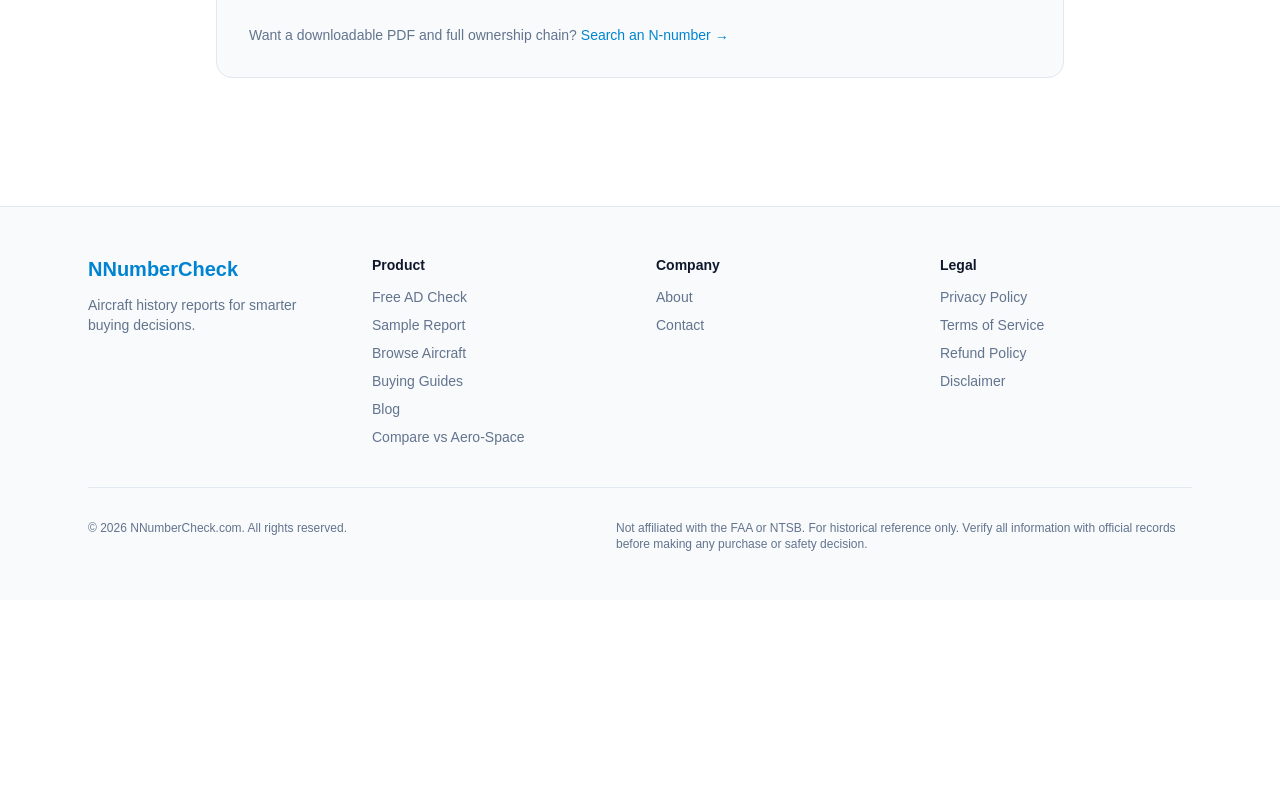
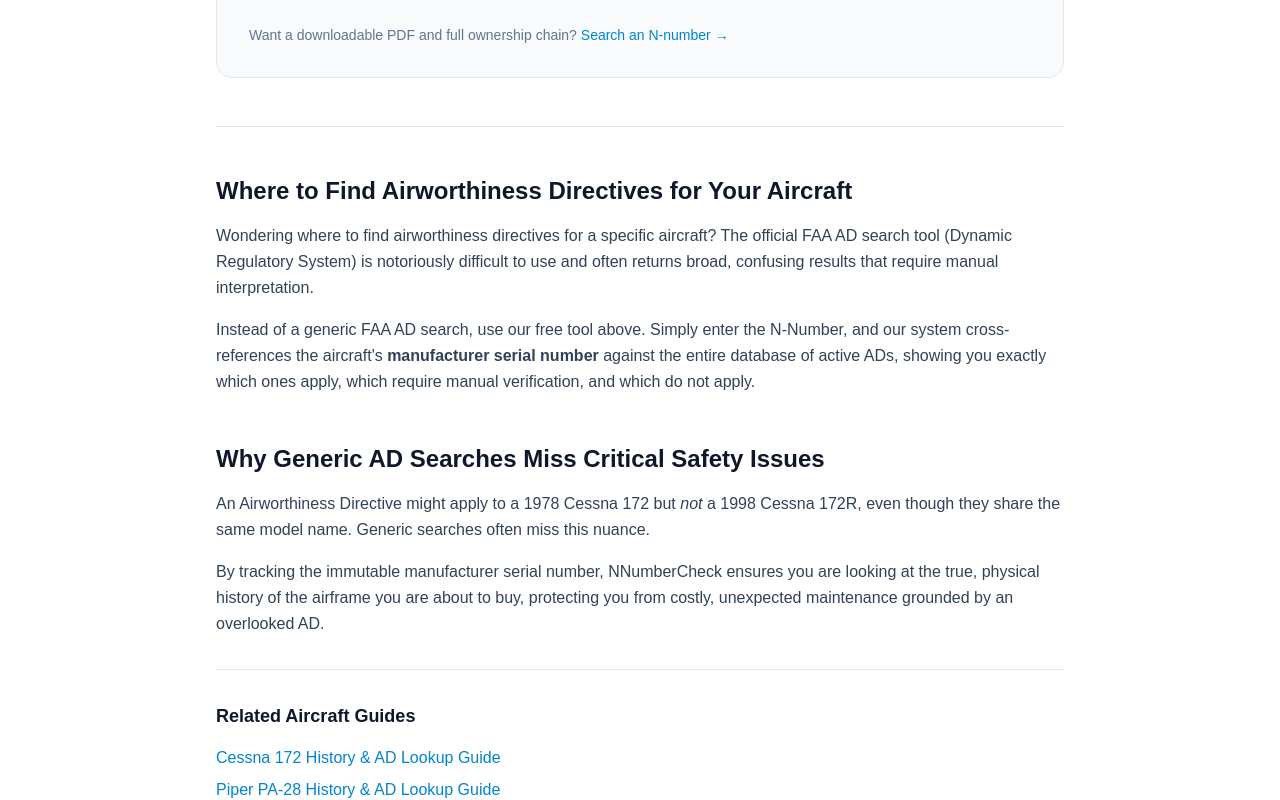
Before and after one commit to devsecsuite-rgb/nnumbercheck-v2, a Next.js app: page /ad-check in a window 1280 px wide. Shown: the part 1140-1940 px from the top of the page. Before the commit the page ends 1740 px from the top, so only its background shows below. Built offline with nearby package versions, Linux system fonts and the light colour scheme; no server answers.

Commit message:
feat: add fan-out SEO content to /ad-check page

```diff
--- a/app/ad-check/page.tsx
+++ b/app/ad-check/page.tsx
@@ -16,7 +16,7 @@ export default function AdCheckPage() {
   return (
     <div className="min-h-screen bg-white">
 
-     <section className="bg-gradient-to-b from-sky-50 to-white border-b border-slate-200">
+      <section className="bg-gradient-to-b from-sky-50 to-white border-b border-slate-200">
         <div className="max-w-4xl mx-auto px-6 py-20 text-center">
           <h1 className="text-4xl md:text-5xl font-bold text-slate-900">
             Free AD Applicability Check
@@ -105,12 +105,42 @@ export default function AdCheckPage() {
             <li>✓ Links to official Federal Register documents</li>
             <li>✓ Free — no signup required</li>
           </ul>
-                   <p className="mt-6 text-sm text-slate-500">
+          <p className="mt-6 text-sm text-slate-500">
             Want a downloadable PDF and full ownership chain?{' '}
-            <Link href="/" className="text-sky-600 hover:underline">
+            <Link href="/" className="text-sky-600 hover:underline font-medium">
               Search an N-number →
             </Link>
           </p>
+        </div>
+
+        {/* ============================================================ */}
+        {/* PHASE 2 UPGRADE: Fan-Out SEO Content for "where to find ADs" */}
+        {/* ============================================================ */}
+        <div className="border-t border-slate-200 mt-12 pt-12">
+          <h2 className="text-2xl font-bold text-slate-900 mb-4">Where to Find Airworthiness Directives for Your Aircraft</h2>
+          <p className="text-slate-700 leading-relaxed mb-4">
+            Wondering where to find airworthiness directives for a specific aircraft? The official FAA AD search tool (Dynamic Regulatory System) is notoriously difficult to use and often returns broad, confusing results that require manual interpretation.
+          </p>
+          <p className="text-slate-700 leading-relaxed mb-4">
+            Instead of a generic FAA AD search, use our free tool above. Simply enter the N-Number, and our system cross-references the aircraft's <strong>manufacturer serial number</strong> against the entire database of active ADs, showing you exactly which ones apply, which require manual verification, and which do not apply.
+          </p>
+
+          <h2 className="text-2xl font-bold text-slate-900 mt-12 mb-4">Why Generic AD Searches Miss Critical Safety Issues</h2>
+          <p className="text-slate-700 leading-relaxed mb-4">
+            An Airworthiness Directive might apply to a 1978 Cessna 172 but <em>not</em> a 1998 Cessna 172R, even though they share the same model name. Generic searches often miss this nuance.
+          </p>
+          <p className="text-slate-700 leading-relaxed mb-4">
+            By tracking the immutable manufacturer serial number, NNumberCheck ensures you are looking at the true, physical history of the airframe you are about to buy, protecting you from costly, unexpected maintenance grounded by an overlooked AD.
+          </p>
+
+          {/* Internal linking to keep crawl depth shallow and pass authority */}
+          <div className="mt-8 pt-8 border-t border-slate-200">
+            <h3 className="text-lg font-semibold text-slate-900 mb-4">Related Aircraft Guides</h3>
+            <ul className="space-y-2 text-sky-600">
+              <li><Link href="/guides/cessna-172-history-and-ad-check" className="hover:underline">Cessna 172 History & AD Lookup Guide</Link></li>
+              <li><Link href="/guides/piper-pa-28" className="hover:underline">Piper PA-28 History & AD Lookup Guide</Link></li>
+            </ul>
+          </div>
         </div>
       </section>
 
```
